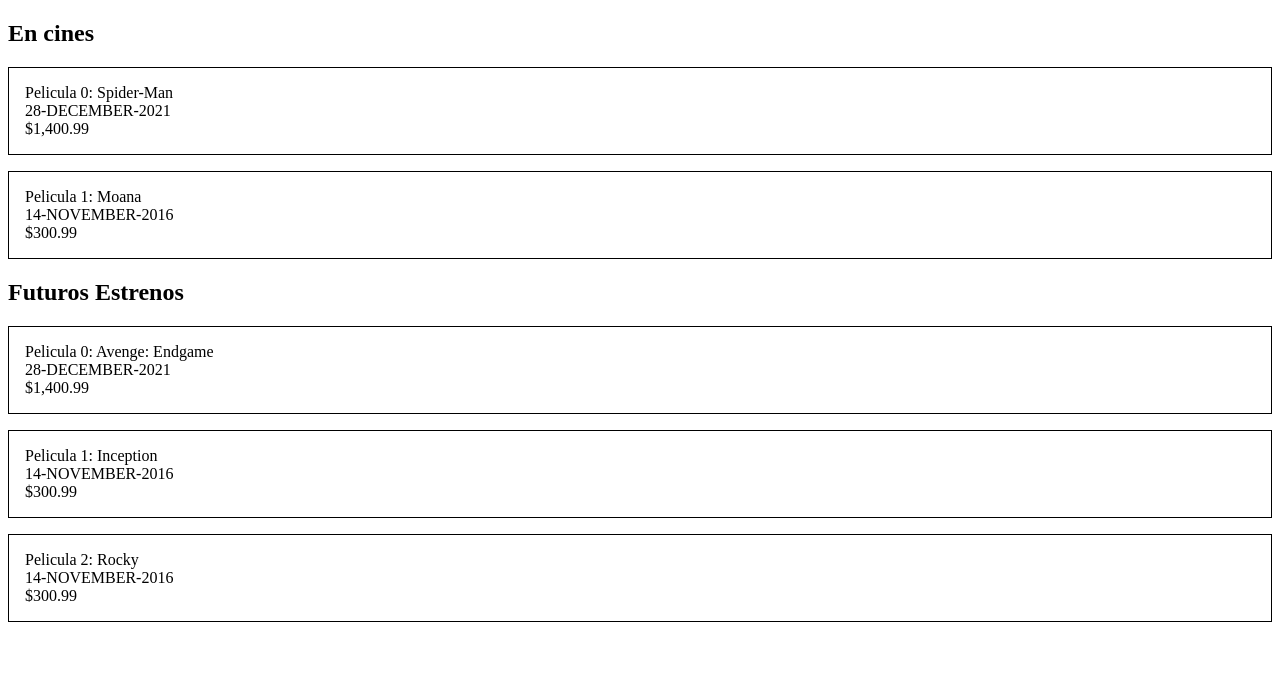
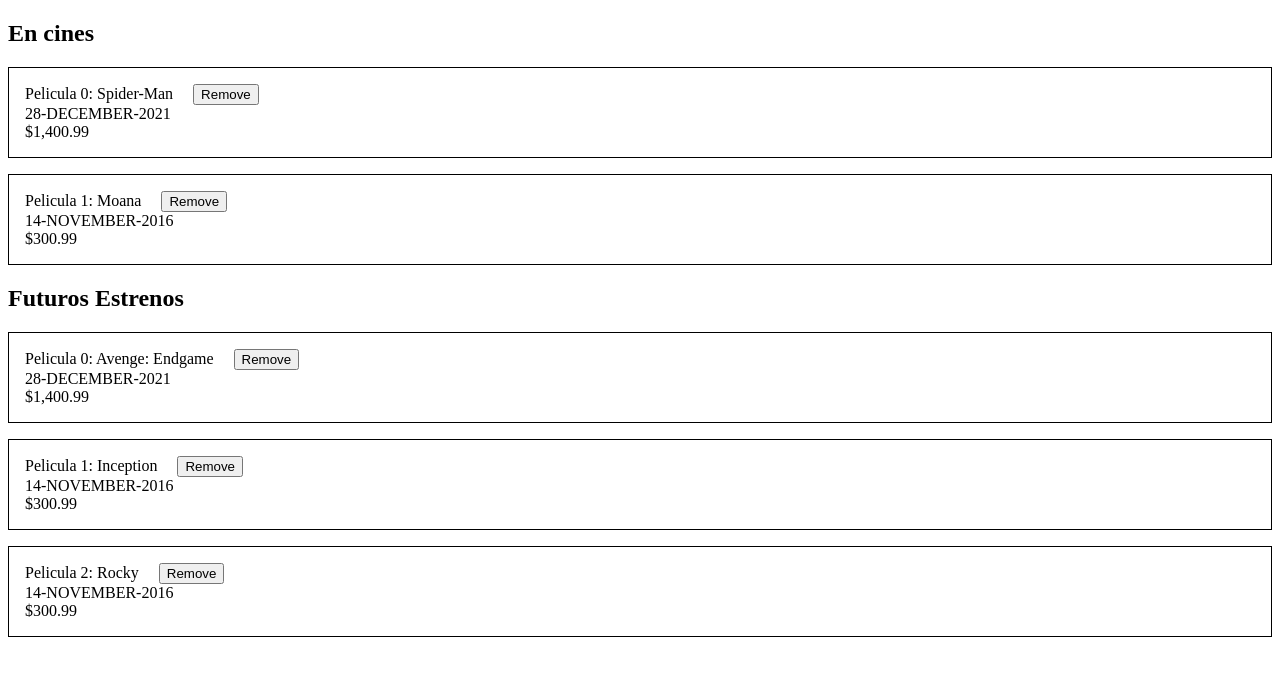
Before and after one commit to Hmoren/Angular-y-ASP.NET-Core, an Angular app in the folder front-end/: page / in a window 1280 px wide. Shown: the top 676 px of the page. Built offline with nearby package versions, Linux system fonts and the light colour scheme.

Commit message:
27. Eventos - Respondiendo a Acciones del Usuario

```diff
--- a/front-end/src/app/peliculas/listado-peliculas/listado-peliculas.component.html
+++ b/front-end/src/app/peliculas/listado-peliculas/listado-peliculas.component.html
@@ -12,6 +12,7 @@
     <div *ngFor="let pelicula of peliculas; let index=index" class="pelicula-contenedor">
         <div>
             Pelicula {{index}}: {{pelicula.titulo}}
+            <button style="margin-left: 1rem;" (click)="remover(index)">Remove</button>
         </div>
         <div>
             {{pelicula.fechaLanzamiento | date:"dd-MMMM-yyyy" | uppercase}}
--- a/front-end/src/app/peliculas/listado-peliculas/listado-peliculas.component.ts
+++ b/front-end/src/app/peliculas/listado-peliculas/listado-peliculas.component.ts
@@ -15,4 +15,8 @@ export class ListadoPeliculasComponent implements OnInit {
 
   }
 
+  remover(indicePelicula:number): void {
+    this.peliculas.splice(indicePelicula,1);
+  }
+
 }
```
